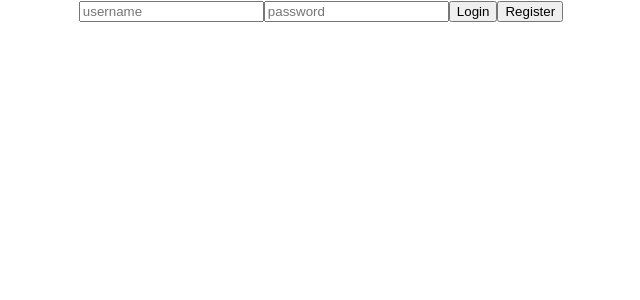
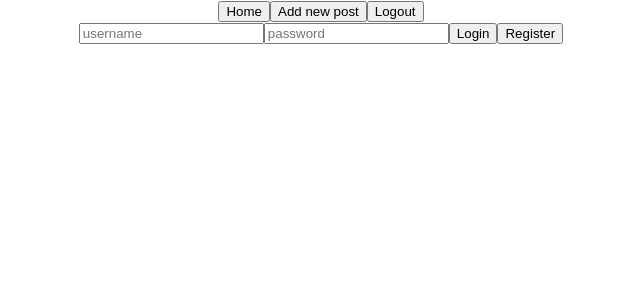
Before and after one commit to scottsf/hello, a React (Create React App) app: page /auth in a window 1280 px wide. Shown: the top 300 px of the page, without its empty margins (319-959 px from the left). Built offline with nearby package versions, Linux system fonts and the light colour scheme.

Commit message:
Add links to Nav

```diff
--- a/src/App.js
+++ b/src/App.js
@@ -2,11 +2,18 @@ import React, {Component} from 'react';
 import logo from './logo.svg';
 import './App.css';
 import route from './route';
+import Nav from './components/nav/Nav';
+import {withRouter} from 'react-router-dom';
 
 class App extends Component {
   render() {
-    return <div className="App">{route}</div>;
+    return (
+      <div className="App">
+        {this.props.location.pathname === '/' ? null : <Nav />}
+        {route}
+      </div>
+    );
   }
 }
 
-export default App;
+export default withRouter(App);
--- a/src/components/auth/Auth.js
+++ b/src/components/auth/Auth.js
@@ -2,12 +2,17 @@ import React, {Component} from 'react';
 
 class Auth extends Component {
   render() {
+    console.log(this.props.location.pathname);
     return (
       <div>
-        <input placeholder="username" />
-        <input placeholder="password" />
-        <button> Login </button>
-        <button> Register </button>
+        {this.props.location.pathname === '/' ? null : (
+          <div>
+            <input placeholder="username" />
+            <input placeholder="password" />
+            <button> Login </button>
+            <button> Register </button>
+          </div>
+        )}
       </div>
     );
   }
--- a/src/components/nav/Nav.js
+++ b/src/components/nav/Nav.js
@@ -1,5 +1,20 @@
 import React from 'react';
+import {Link} from 'react-router-dom';
 
-const Nav = () => <div> Nav </div>;
+const Nav = props => {
+  return (
+    <div>
+      <Link to="/dashboard">
+        <button> Home </button>
+      </Link>
+      <Link to={`/form/${2}`}>
+        <button> Add new post </button>
+      </Link>
+      <Link to="/auth">
+        <button> Logout </button>
+      </Link>
+    </div>
+  );
+};
 
 export default Nav;
--- a/src/route.js
+++ b/src/route.js
@@ -7,10 +7,10 @@ import Post from './components/post/Post';
 
 const route = (
   <Switch>
+    <Route path="/" component={Auth} />
     <Route path="/dashboard" component={Dashboard} exact />
-    <Route path="/auth" component={Auth} />
-    <Route path="/form" component={Form} />
-    <Route path="/post" component={Post} />
+    <Route path="/new" component={Form} />
+    <Route path="/post/:id" component={Post} />
   </Switch>
 );
 
```
